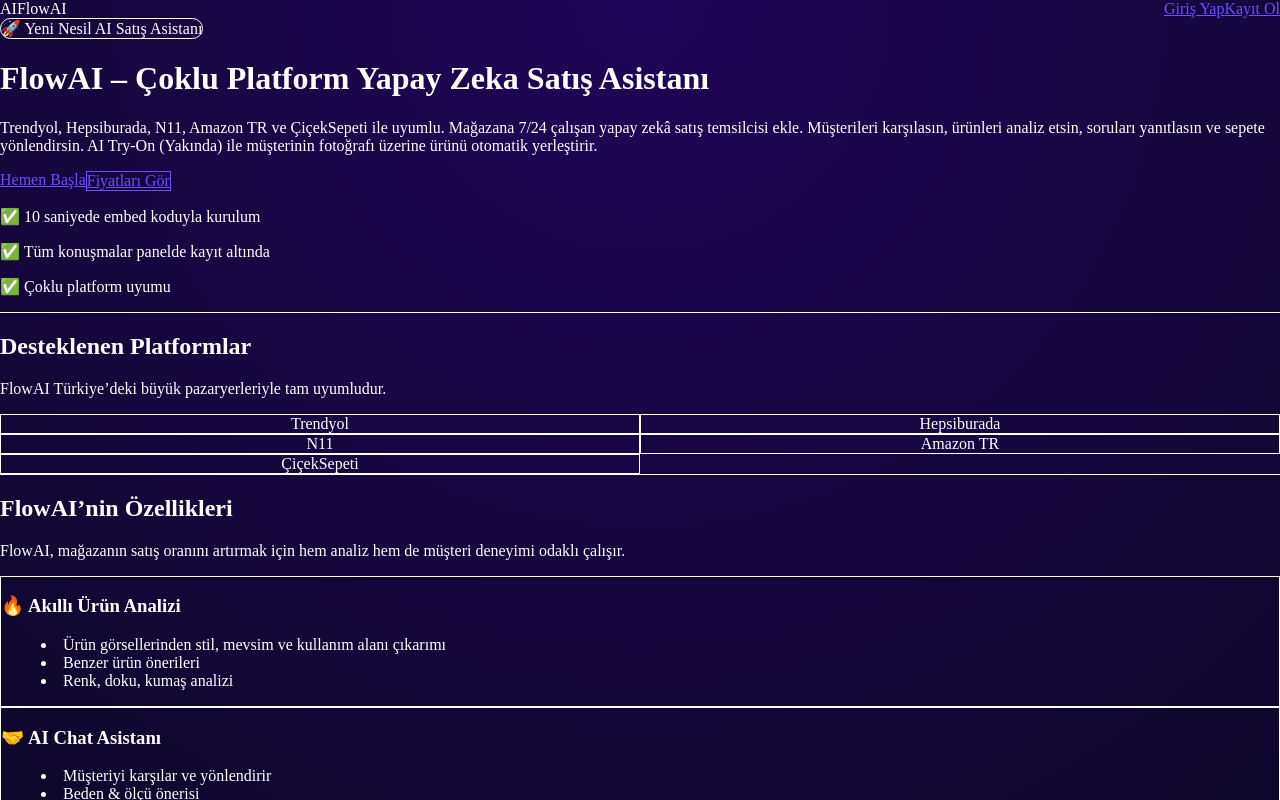
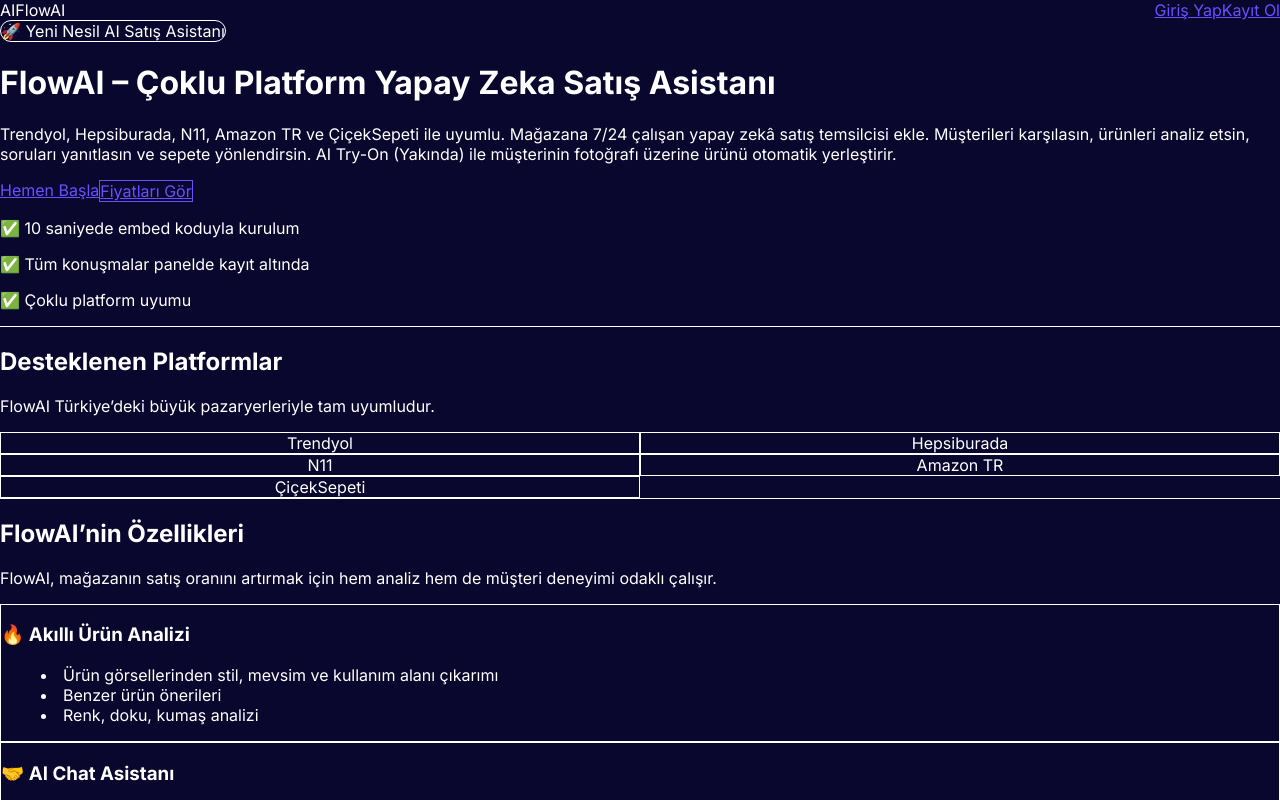
Before and after one commit to caylanserhatcan54-art/flowai-frontend, a Next.js app: page / in a window 1280 px wide. Shown: the top 800 px of the page. Built offline with nearby package versions, Linux system fonts and the light colour scheme.

Commit message:
frontend update

```diff
--- a/src/app/layout.tsx
+++ b/src/app/layout.tsx
@@ -1,10 +1,16 @@
-// app/layout.tsx
 import "./globals.css";
 import type { Metadata } from "next";
+import { Inter } from "next/font/google";
+
+const inter = Inter({ subsets: ["latin"] });
 
 export const metadata: Metadata = {
-  title: "FlowAI Panel",
-  description: "FlowAI E-Ticaret Satış Asistanı Yönetim Paneli",
+  title: "FlowAI – Yapay Zeka Satış Asistanı",
+  description:
+    "FlowAI ile mağazana 7/24 çalışan yapay zeka satış danışmanı ekle. QR ile yönlendir, sohbet ettir, ürün öner, sepet artır.",
+  icons: {
+    icon: "/favicon.ico",
+  },
 };
 
 export default function RootLayout({
@@ -14,7 +20,7 @@ export default function RootLayout({
 }) {
   return (
     <html lang="tr">
-      <body className="min-h-screen bg-[radial-gradient(circle_at_top,_#7A00FF33_0,_#050816_55%,_#050816_100%)] text-white">
+      <body className={`${inter.className} bg-slate-950 text-white min-h-screen`}>
         {children}
       </body>
     </html>
```
